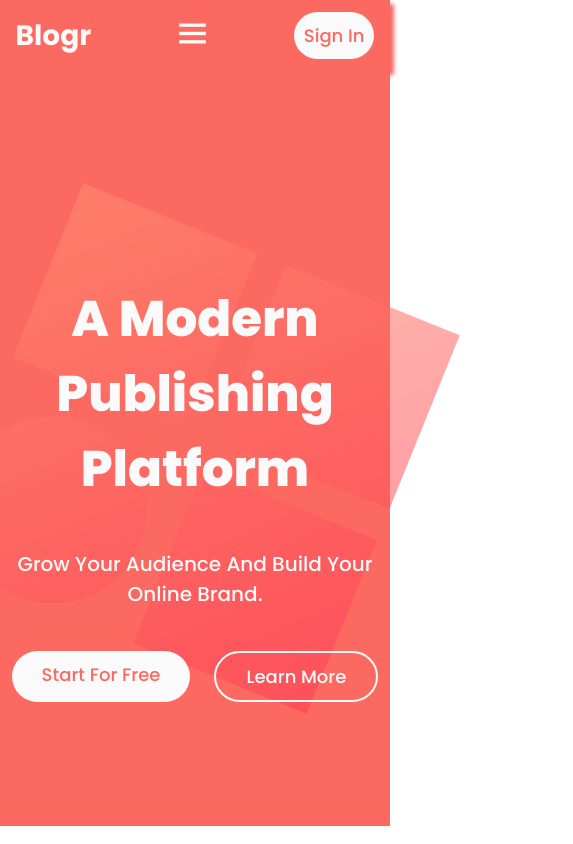
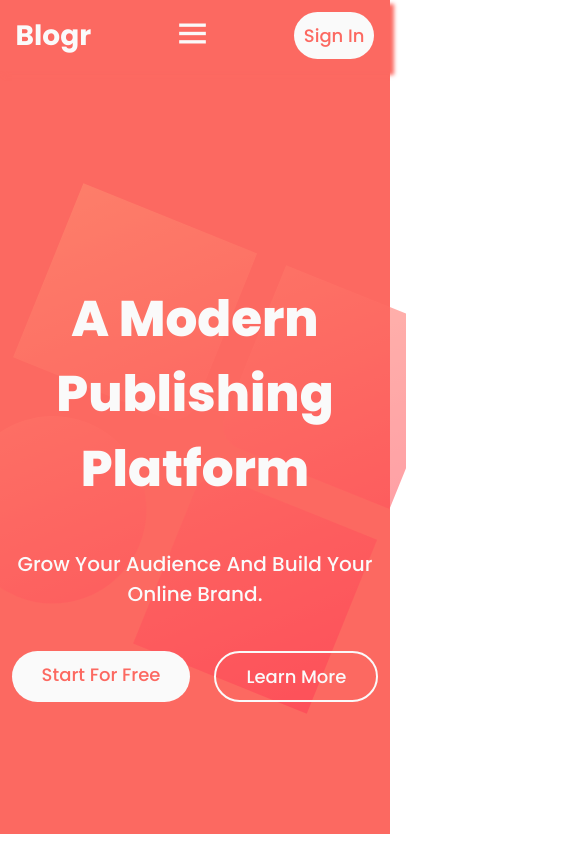
Before and after one commit to youssefmohamed93/PPPPPPPPP, a plain HTML site: page index.html in a window 390 px wide. Shown: the whole page, 573 px wide, since content can reach past the window. Drawn offline with nearby package versions, Linux system fonts and the light colour scheme.

Commit message:
Add files via upload

```diff
--- a/CSS/style.css
+++ b/CSS/style.css
@@ -208,4 +208,15 @@ section {
     .navbar.active{
         top: 100%;
     }
+    .home {
+        height: 90.4vh;
+    }
 }
+@media (max-width: 664px) {
+    .bg-container img {
+        width: 50vh;
+        object-fit: cover;
+        object-position: center;
+        opacity: 0.55;
+    }
+}
```
